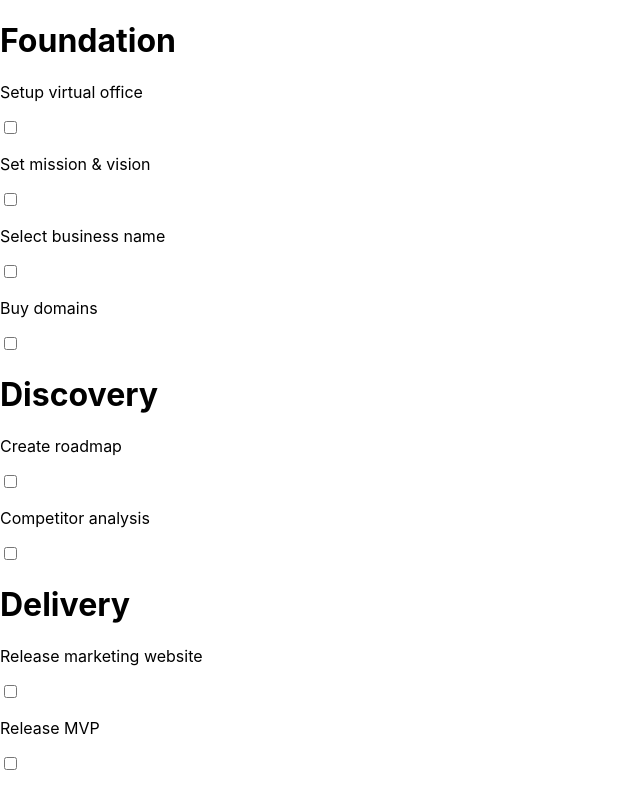
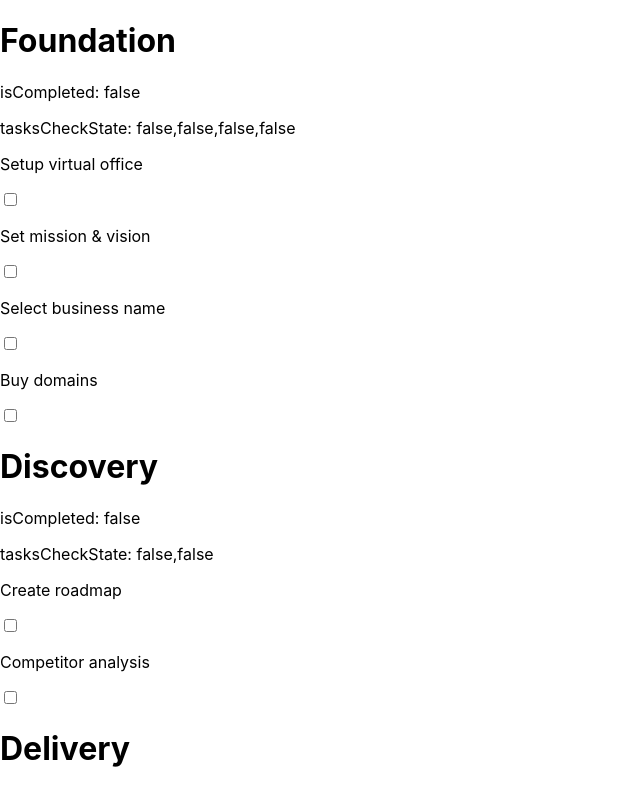
Before and after one commit to alexviladev/OAK_startup_progress, a React (Create React App) app in the folder startup_progress/: page / in a window 1280 px wide. Shown: the top 791 px of the page, without its empty margins (0-640 px from the left). Built offline with nearby package versions, Linux system fonts and the light colour scheme.

Commit message:
implemented onChange handler to checkbox inputs and PhaseList state update when is completed

```diff
--- a/startup_progress/src/components/Phase.tsx
+++ b/startup_progress/src/components/Phase.tsx
@@ -1,17 +1,39 @@
-import { useState} from 'react';
-import {PhaseType} from '../types/types';
+import React, {SetStateAction, useState, useEffect} from 'react';
+import {PhaseProps} from '../types/types';
 
-const Phase = ({title, taskList} :PhaseType) => {
+const Phase = ({title, taskList, isCompleted, setPhases, index} :PhaseProps) => {
+  const [tasksCheckState, setTasksCheckState] = useState<boolean[]>(
+    Array(taskList.length).fill(false),
+  );
 
+  useEffect(() => {
+    const areAllTasksDone = tasksCheckState.every(bool => bool === true);
+    setPhases((prevState): SetStateAction<any> => {
+      const newState = [...prevState];
+      newState[index].isCompleted = areAllTasksDone;
+      return newState;
+    });
+  }, [tasksCheckState]);
+
+  const handleCheck = (event: React.ChangeEvent<HTMLInputElement>, index: number): void => {
+    const {checked} = event.target;
+    setTasksCheckState((prevState): SetStateAction<any> => {
+      const newState = [...prevState];
+      newState[index] = checked;
+      return newState;
+    })
+  }
 
   return (
     <div className="Phase">
       <h1>{title}</h1>
+      <p>isCompleted: {''+isCompleted}</p>
+      <p>tasksCheckState: {''+tasksCheckState}</p>
       {taskList.length &&
-        taskList.map((task) => (
-          <div>
+        taskList.map((task, index) => (
+          <div key={task}>
             <p>{task}</p>
-            <input type='checkbox' />
+            <input type='checkbox' onChange={(e) => handleCheck(e, index)} />
           </div>
         ))}
     </div>
--- a/startup_progress/src/components/PhaseList.tsx
+++ b/startup_progress/src/components/PhaseList.tsx
@@ -12,25 +12,31 @@ const PhaseList = () => {
         'Select business name',
         'Buy domains',
       ],
+      isCompleted: false
     },
     {
       title: 'Discovery',
       taskList: ['Create roadmap', 'Competitor analysis'],
+      isCompleted: false
     },
     {
       title: 'Delivery',
       taskList: ['Release marketing website', 'Release MVP'],
+      isCompleted: false
     },
   ]);
 
   return (
     <div className="PhaseList">
       {phases.length &&
-        phases.map((phase) => (
+        phases.map((phase, index) => (
           <Phase
             key={phase.title}
             title={phase.title}
             taskList={phase.taskList}
+            isCompleted={phase.isCompleted}
+            setPhases={setPhases}
+            index={index}
           />
         ))}
     </div>
```
Also changed, not shown: startup_progress/src/types/types.ts (+8 -0 lines).
